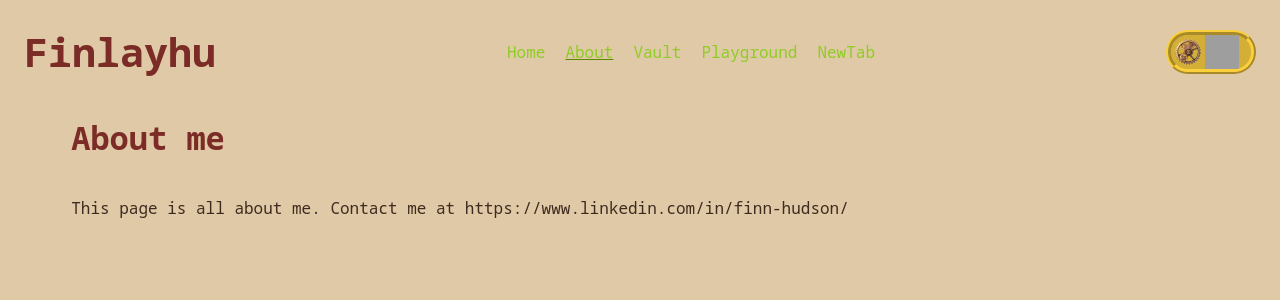
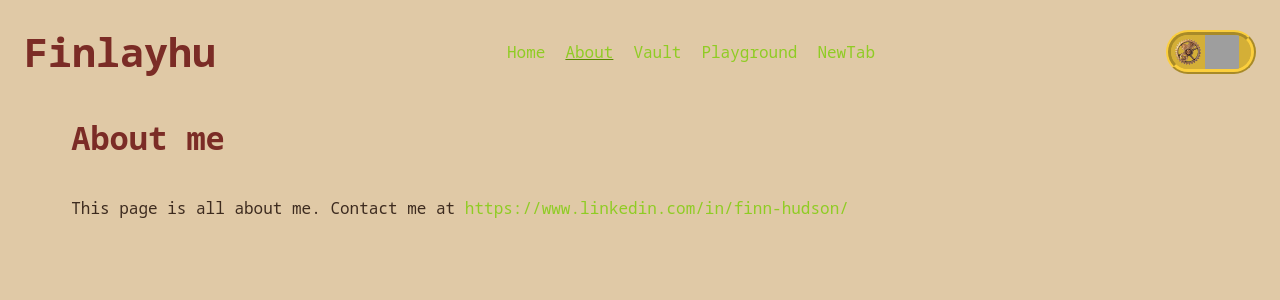
Before and after one commit to HudsonFinn/finlayhu, a React (Vite) app: page /about in a window 1280 px wide. Shown: the top 300 px of the page. Built offline with nearby package versions, Linux system fonts and the light colour scheme; grey boxes are pictures that could not be loaded.

Commit message:
Add hyperlink to readme

```diff
--- a/eslint.config.js
+++ b/eslint.config.js
@@ -10,7 +10,7 @@ export default tseslint.config(
 	{ ignores: ['dist'] },
 	{
 		extends: [
-			js.configs.strict,
+			// js.configs.strict,
 			...tseslint.configs.strictTypeChecked,
 			eslintConfigPrettier,
 		],
--- a/src/pages/AboutPage.tsx
+++ b/src/pages/AboutPage.tsx
@@ -5,8 +5,8 @@ function AboutPage() {
 		<div className="page">
 			<h1>About me</h1>
 			<p>
-				This page is all about me. Contact me at
-				https://www.linkedin.com/in/finn-hudson/
+				This page is all about me. Contact me at{' '}
+				<a>https://www.linkedin.com/in/finn-hudson/</a>
 			</p>
 		</div>
 	);
```
Also changed, not shown: 1 other file (tests, documents, lock files or other folders).
